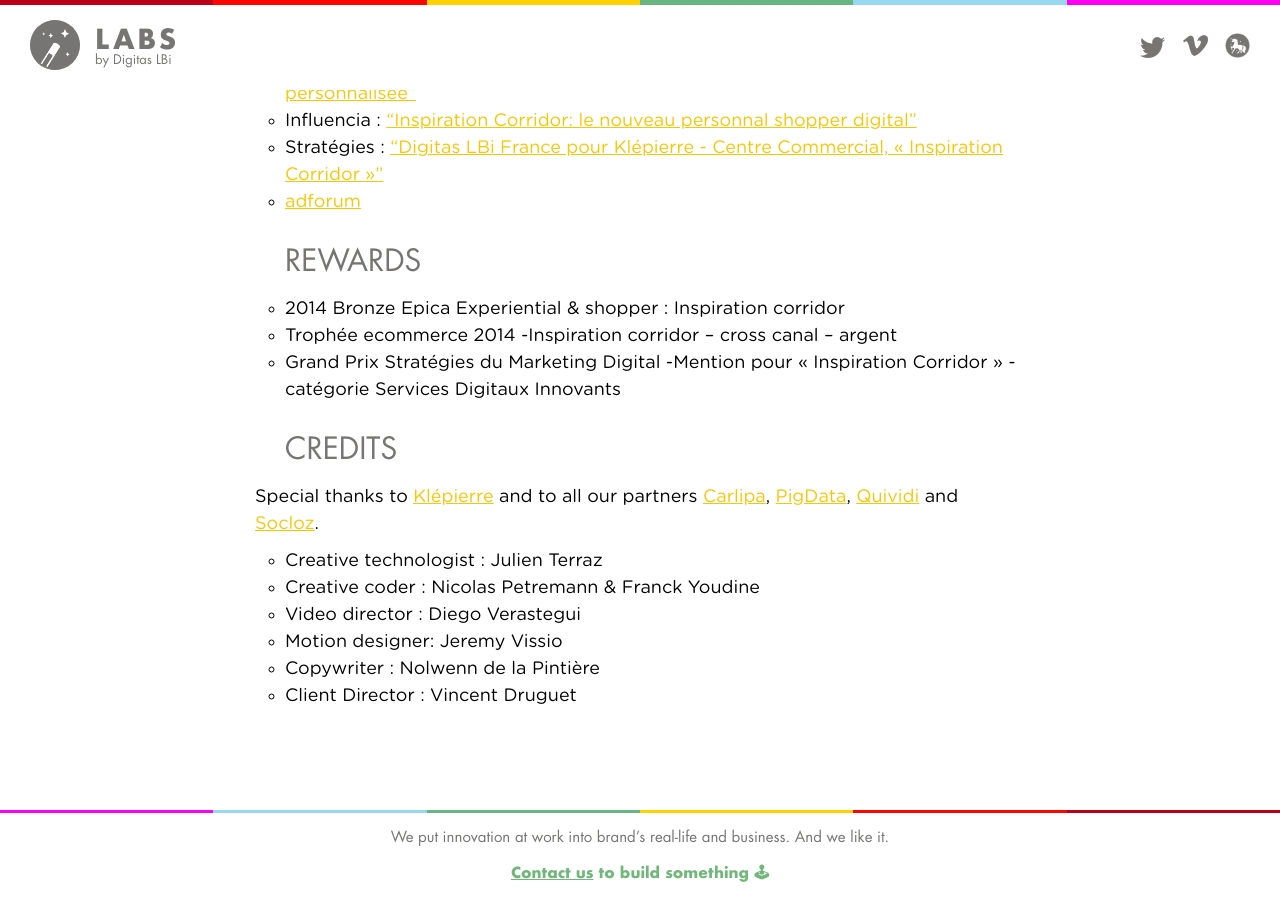
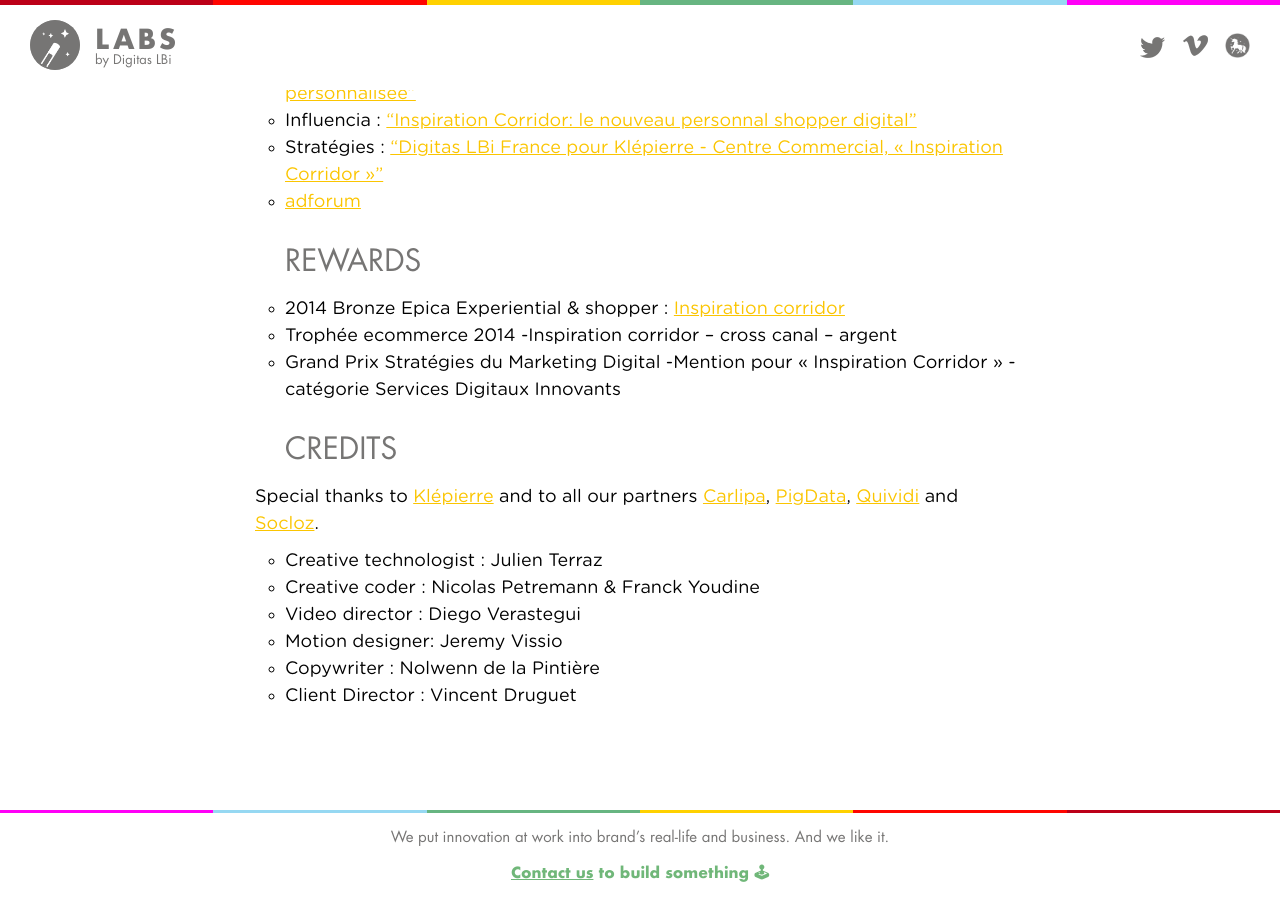
Before and after one commit to digitaslabs/digitaslabs.github.io, a Jekyll site: the page built from _posts/2014-08-20-Inspiration-Corridor.md, in a window 1280 px wide and 900 px high, scrolled down 4198 px. Built offline with Jekyll 4.4.1, drawn with Linux system fonts in a browser that asks for light colours; nearby versions of some CDN libraries; part of the change alters nothing that is shown.

```diff
--- a/_posts/2014-08-20-Inspiration-Corridor.md
+++ b/_posts/2014-08-20-Inspiration-Corridor.md
@@ -66,7 +66,7 @@ Upon leaving the corridor, iBeacons technology Bluetooth® 4.0 allows customers
 
 ## REWARDS
 
-- 2014 Bronze Epica Experiential & shopper : Inspiration corridor
+- 2014 Bronze Epica Experiential & shopper : [Inspiration corridor](http://winners.epica-awards.com/2014/winner/30-01547-DM/digitaslbi-paris/inspiration-corridor)
 - Trophée ecommerce 2014 -Inspiration corridor – cross canal – argent
 - Grand Prix Stratégies du Marketing Digital -Mention pour « Inspiration Corridor » - catégorie Services Digitaux Innovants
 
```
